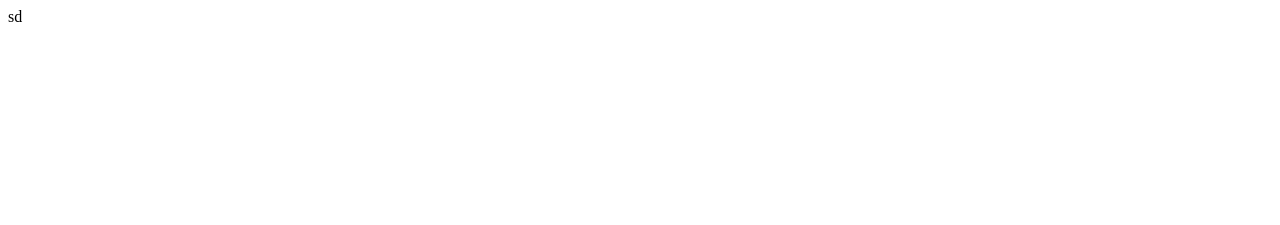
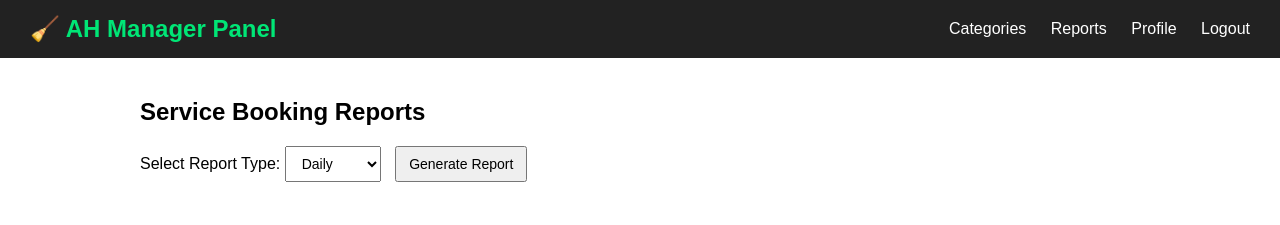
Before and after one commit to malcolmtgy/CSIT314-AlwaysHungry, a website: page public/managerReports.html in a window 1280 px wide. Drawn offline with Linux system fonts and the light colour scheme; sample sign-in values are in the browser's storage.

Commit message:
Update managerReports.html

```diff
--- a/public/managerReports.html
+++ b/public/managerReports.html
@@ -1 +1,148 @@
-sd
+<!DOCTYPE html>
+<html lang="en">
+<head>
+  <meta charset="UTF-8" />
+  <title>Manager Reports</title>
+  <style>
+    body { font-family: Arial; margin: 0; padding: 0; }
+    header {
+      display: flex; justify-content: space-between; align-items: center;
+      padding: 15px 30px; background-color: #222; color: white;
+    }
+    .logo {
+      font-size: 24px; font-weight: bold; color: #00e676;
+      pointer-events: none; cursor: default;
+    }
+    header a { color: white; text-decoration: none; margin-left: 20px; }
+
+    main { padding: 20px; max-width: 1000px; margin: auto; }
+
+    select, button {
+      padding: 8px 12px;
+      margin-right: 10px;
+      font-size: 14px;
+    }
+
+    table {
+      width: 100%;
+      border-collapse: collapse;
+      margin-top: 20px;
+    }
+
+    th, td {
+      padding: 10px;
+      border: 1px solid #ccc;
+      text-align: left;
+    }
+
+    th {
+      background-color: #f4f4f4;
+    }
+
+    #response {
+      margin-top: 20px;
+      font-weight: bold;
+      color: red;
+    }
+  </style>
+</head>
+<body>
+
+  <!-- Header -->
+  <header>
+    <span class="logo">🧹 AH Manager Panel</span>
+    <nav>
+      <a href="/managerCategories.html">Categories</a>
+      <a href="/managerReports.html">Reports</a>
+      <a href="/profile.html">Profile</a>
+      <a href="#" onclick="logout()">Logout</a>
+    </nav>
+  </header>
+
+  <main>
+    <h2>Service Booking Reports</h2>
+
+    <label for="reportType">Select Report Type:</label>
+    <select id="reportType">
+      <option value="daily">Daily</option>
+      <option value="weekly">Weekly</option>
+      <option value="monthly">Monthly</option>
+    </select>
+    <button onclick="generateReport()">Generate Report</button>
+
+    <p id="response"></p>
+
+    <table id="reportTable" style="display: none;">
+      <thead>
+        <tr>
+          <th>Period</th>
+          <th>Service Title</th>
+          <th>Cleaner Name</th>
+          <th>Total Bookings</th>
+        </tr>
+      </thead>
+      <tbody></tbody>
+    </table>
+  </main>
+
+  <script>
+    const token = localStorage.getItem('authToken');
+    if (!token) window.location.href = '/login.html';
+
+    function logout() {
+      localStorage.removeItem('authToken');
+      window.location.href = '/login.html';
+    }
+
+    async function generateReport() {
+      const type = document.getElementById('reportType').value;
+      const response = document.getElementById('response');
+      const table = document.getElementById('reportTable');
+      const tbody = table.querySelector('tbody');
+
+      response.innerText = '';
+      table.style.display = 'none';
+      tbody.innerHTML = '<tr><td colspan="4">Loading...</td></tr>';
+
+      try {
+        const res = await fetch(`/api/reports/${type}`, {
+          headers: { 'Authorization': 'Bearer ' + token }
+        });
+
+        const data = await res.json();
+
+        if (!res.ok) {
+          response.innerText = '❌ ' + (data.error || 'Error generating report');
+          tbody.innerHTML = '';
+          return;
+        }
+
+        if (!data.report || data.report.length === 0) {
+          response.innerText = 'No data available for this report.';
+          tbody.innerHTML = '';
+          return;
+        }
+
+        tbody.innerHTML = '';
+        data.report.forEach(row => {
+          const tr = document.createElement('tr');
+          tr.innerHTML = `
+            <td>${row.period}</td>
+            <td>${row.serviceTitle}</td>
+            <td>${row.cleanerName}</td>
+            <td>${row.totalBookings}</td>
+          `;
+          tbody.appendChild(tr);
+        });
+
+        table.style.display = 'table';
+
+      } catch (err) {
+        response.innerText = '❌ Failed to fetch report.';
+        console.error(err);
+        tbody.innerHTML = '';
+      }
+    }
+  </script>
+</body>
+</html>
```
